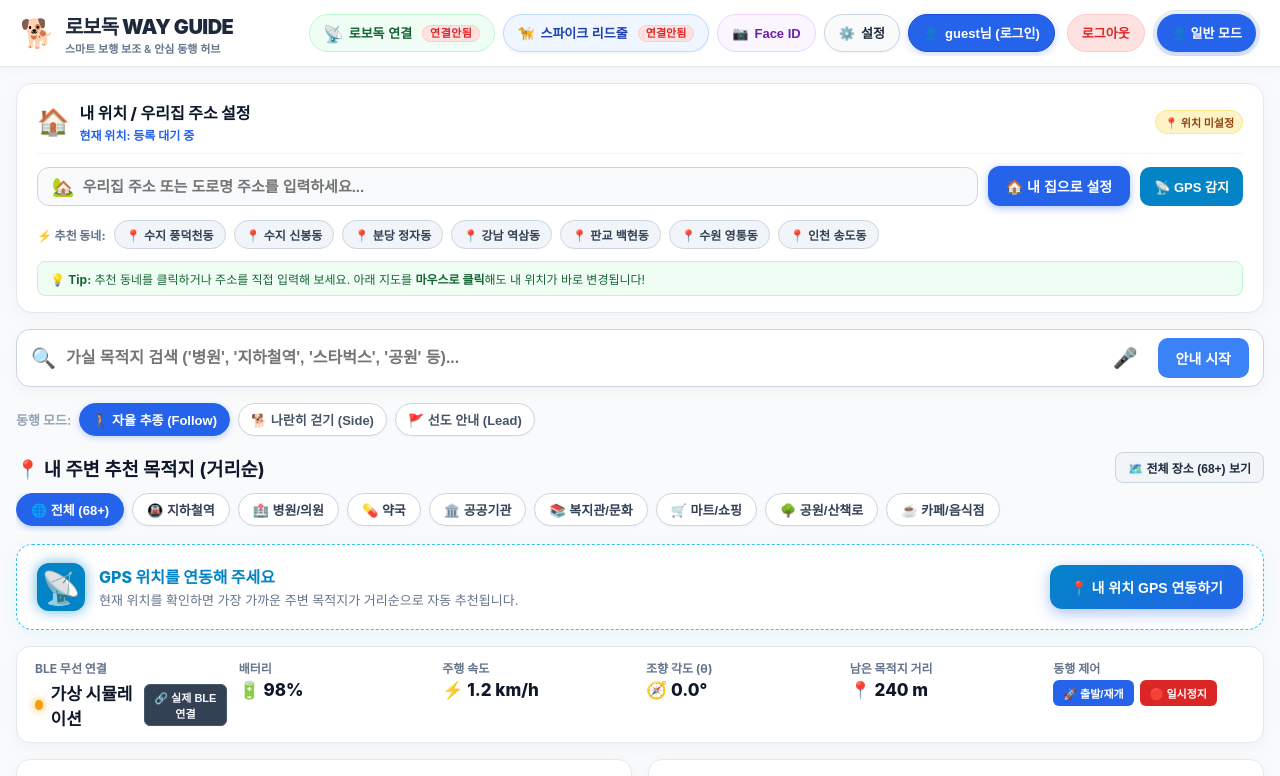
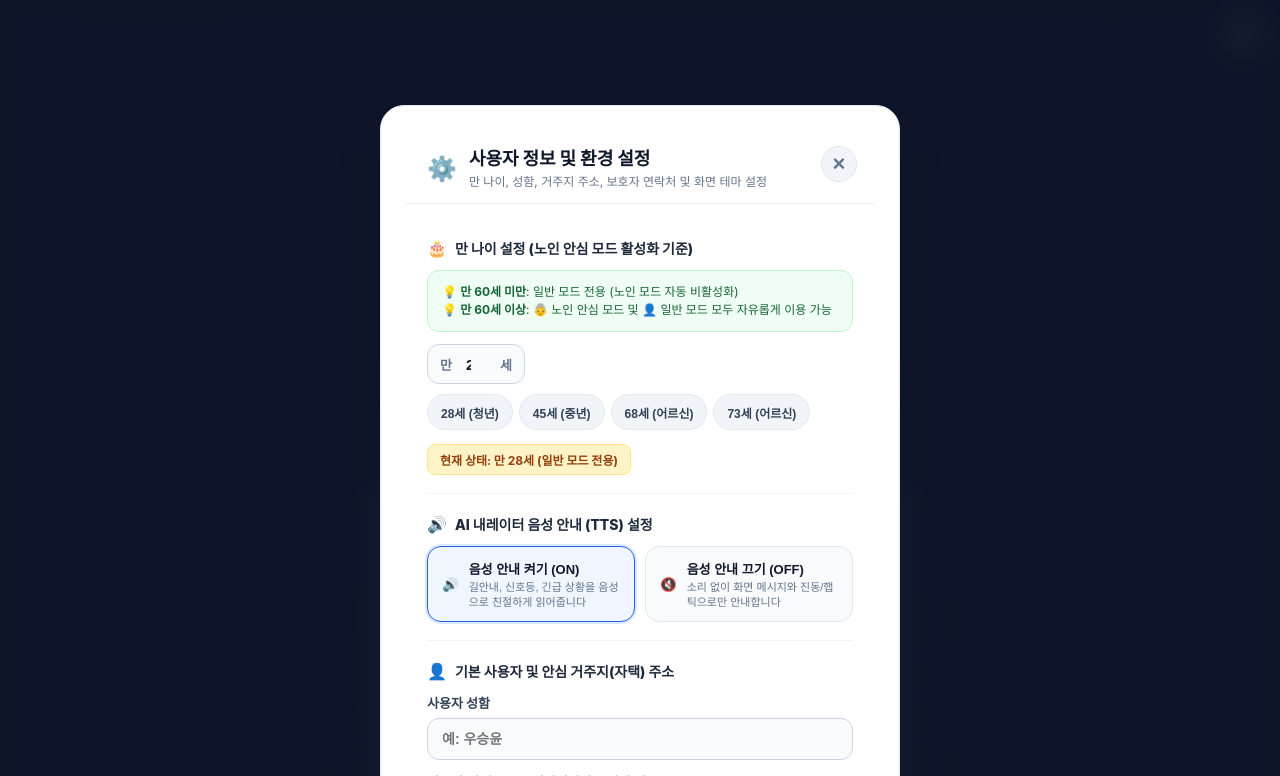
Before and after one commit to wooseungyoon-spam/robodog-wayguide-web, a Flask app: page / in a window 1280 px wide. Shown: the top 776 px of the page. Run offline with Flask 3, Linux system fonts and the light colour scheme; some web fonts are replaced; grey boxes are pictures that could not be loaded.

Commit message:
feat: compact floating settings modal, soft rounded inputs, top-right X close button, and backdrop close

```diff
--- a/templates/index.html
+++ b/templates/index.html
@@ -19,7 +19,7 @@
     {% endif %}
 
     <!-- Local CSS with cache-busting -->
-    <link rel="stylesheet" href="{{ url_for('static', filename='style.css') }}?v=9.0_clean_settings">
+    <link rel="stylesheet" href="{{ url_for('static', filename='style.css') }}?v=10.0_compact_modal">
 
     <!-- [안심 보장] ☀️ 완벽한 화이트 모드 및 헤더 버튼 UI 완벽 최적화 스타일 (캐시 무관 즉시 적용) -->
     <style>
@@ -442,226 +442,318 @@
             background: #F1F5F9 !important;
         }
 
+
         /* =========================================================
-           5. 모달 (나이 설정 모달 & 환경 설정 모달) 완벽한 화이트 UI
+           [v10.0] 컴팩트 플로팅 설정창 & 부드러운 라운드 인풋 & 상단 X 버튼
            ========================================================= */
         .modal-overlay {
+            position: fixed !important;
+            top: 0 !important;
+            left: 0 !important;
+            width: 100vw !important;
+            height: 100vh !important;
             background: rgba(15, 23, 42, 0.55) !important;
-            backdrop-filter: blur(6px) !important;
-        }
-
-        .age-modal-card,
-        .setting-modal-card {
+            backdrop-filter: blur(8px) !important;
+            display: flex !important;
+            align-items: center !important;
+            justify-content: center !important;
+            z-index: 9999 !important;
+            padding: 16px !important;
+            box-sizing: border-box !important;
+        }
+
+        /* 설정창이 화면을 꽉 채우지 않도록 최적의 컴팩트 크기 지정 (최대 520px, 화면 높이의 85%) */
+        .setting-modal-card,
+        .age-modal-card {
+            width: 100% !important;
+            max-width: 520px !important;
+            max-height: 85vh !important;
             background: #FFFFFF !important;
             border: 1px solid #E2E8F0 !important;
-            border-radius: 20px !important;
-            box-shadow: 0 20px 50px rgba(0, 0, 0, 0.12) !important;
+            border-radius: 24px !important;
+            box-shadow: 0 25px 50px -12px rgba(0, 0, 0, 0.25) !important;
             color: #0F172A !important;
-            padding: 24px !important;
-            max-width: 540px !important;
-        }
-
+            display: flex !important;
+            flex-direction: column !important;
+            overflow: hidden !important;
+            position: relative !important;
+            margin: auto !important;
+            animation: modalFadeIn 0.2s cubic-bezier(0.16, 1, 0.3, 1) !important;
+        }
+
+        @keyframes modalFadeIn {
+            from { opacity: 0; transform: scale(0.96) translateY(8px); }
+            to { opacity: 1; transform: scale(1) translateY(0); }
+        }
+
+        /* 모달 상단 헤더 & 오른쪽 상단 닫기(X) 버튼 */
         .modal-header {
+            padding: 18px 22px 14px !important;
+            background: #FFFFFF !important;
             border-bottom: 1px solid #F1F5F9 !important;
-            padding-bottom: 14px !important;
             display: flex !important;
             justify-content: space-between !important;
             align-items: center !important;
+            position: relative !important;
+            flex-shrink: 0 !important;
+        }
+
+        .modal-title-group {
+            display: flex !important;
+            align-items: center !important;
+            gap: 12px !important;
+        }
+
+        .modal-title-group .modal-icon {
+            font-size: 24px !important;
         }
 
         .modal-header h2 {
+            font-size: 18px !important;
+            font-weight: 800 !important;
             color: #0F172A !important;
-            font-size: 20px !important;
-            font-weight: 800 !important;
+            margin: 0 !important;
+            line-height: 1.2 !important;
         }
 
         .modal-subtitle {
+            font-size: 12px !important;
             color: #64748B !important;
-            font-size: 13px !important;
-        }
-
-        .btn-close {
+            margin-top: 3px !important;
+            display: block !important;
+        }
+
+        /* 우측 상단 명확하고 직관적인 원형 X 닫기 버튼 */
+        .btn-close,
+        #btnCloseUserSettingModal,
+        #btnCloseAgeModal {
+            position: absolute !important;
+            top: 16px !important;
+            right: 18px !important;
+            width: 36px !important;
+            height: 36px !important;
+            border-radius: 50% !important;
             background: #F1F5F9 !important;
+            border: 1px solid #E2E8F0 !important;
             color: #64748B !important;
-            border-radius: 50% !important;
-            width: 32px !important;
-            height: 32px !important;
-            display: inline-flex !important;
+            font-size: 22px !important;
+            font-weight: 700 !important;
+            cursor: pointer !important;
+            display: flex !important;
             align-items: center !important;
             justify-content: center !important;
-            border: none !important;
-            cursor: pointer !important;
-            font-size: 20px !important;
-        }
-        .btn-close:hover {
-            background: #E2E8F0 !important;
-            color: #0F172A !important;
-        }
-
-        .age-rule-notice,
+            transition: all 0.2s ease !important;
+            padding: 0 !important;
+            line-height: 1 !important;
+            z-index: 10 !important;
+        }
+
+        .btn-close:hover,
+        #btnCloseUserSettingModal:hover,
+        #btnCloseAgeModal:hover {
+            background: #FEE2E2 !important;
+            border-color: #FECACA !important;
+            color: #DC2626 !important;
+            transform: rotate(90deg) !important;
+        }
+
+        /* 스크롤 가능한 본문 영역 */
+        .setting-modal-body,
+        .age-modal-body {
+            padding: 18px 22px !important;
+            overflow-y: auto !important;
+            max-height: calc(85vh - 140px) !important;
+            box-sizing: border-box !important;
+        }
+        .setting-modal-body::-webkit-scrollbar {
+            width: 6px !important;
+        }
+        .setting-modal-body::-webkit-scrollbar-thumb {
+            background: #CBD5E1 !important;
+            border-radius: 9999px !important;
+        }
+
+        /* =========================================================
+           부드럽고 모던한 인풋 & 폼 컨트롤 (딱딱한 검정 테두리 박스 완전 제거)
+           ========================================================= */
+        .setting-section {
+            margin-bottom: 20px !important;
+            padding-bottom: 18px !important;
+            border-bottom: 1px solid #F1F5F9 !important;
+        }
+        .setting-section:last-child {
+            border-bottom: none !important;
+            margin-bottom: 0 !important;
+        }
+
+        .setting-section-header {
+            display: flex !important;
+            align-items: center !important;
+            gap: 8px !important;
+            margin-bottom: 12px !important;
+        }
+        .ssh-title {
+            font-size: 14px !important;
+            font-weight: 800 !important;
+            color: #1E293B !important;
+        }
+
         .setting-notice-box {
             background: #F0FDF4 !important;
             border: 1px solid #BBF7D0 !important;
             border-radius: 12px !important;
             color: #166534 !important;
-            padding: 14px 16px !important;
-            font-size: 13px !important;
-            line-height: 1.6 !important;
-            margin: 14px 0 !important;
-        }
-
-        .current-age-badge-row {
+            padding: 12px 14px !important;
+            font-size: 12px !important;
+            line-height: 1.5 !important;
+            margin-bottom: 12px !important;
+        }
+
+        /* 1. 나이 입력창 & 가로 정렬 알약 칩 */
+        .setting-field-row {
             display: flex !important;
             align-items: center !important;
             gap: 10px !important;
-            margin-bottom: 16px !important;
-        }
-        .badge-label {
-            font-size: 14px !important;
-            font-weight: 700 !important;
-            color: #334155 !important;
-        }
-        .age-badge-highlight {
-            background: #FFFBEB !important;
-            border: 1.5px solid #FDE68A !important;
-            color: #B45309 !important;
-            font-weight: 800 !important;
-            padding: 6px 14px !important;
-            border-radius: 9999px !important;
-            font-size: 13px !important;
-        }
-
-        .presets-title {
+            flex-wrap: wrap !important;
+            margin-bottom: 10px !important;
+        }
+
+        .input-with-unit {
+            display: inline-flex !important;
+            align-items: center !important;
+            background: #F8FAFC !important;
+            border: 1.5px solid #CBD5E1 !important;
+            border-radius: 12px !important;
+            padding: 0 12px !important;
+            height: 40px !important;
+            box-sizing: border-box !important;
+        }
+        .input-with-unit .unit-prefix,
+        .input-with-unit .unit-suffix {
             font-size: 13px !important;
             font-weight: 700 !important;
             color: #64748B !important;
-            margin-bottom: 8px !important;
-        }
-
-        .presets-grid {
-            display: grid !important;
-            grid-template-columns: 1fr 1fr !important;
-            gap: 8px !important;
-            margin-bottom: 16px !important;
-        }
-
-        .btn-age-preset,
+        }
+        .input-with-unit input {
+            width: 48px !important;
+            border: none !important;
+            background: transparent !important;
+            text-align: center !important;
+            font-size: 15px !important;
+            font-weight: 800 !important;
+            outline: none !important;
+            color: #0F172A !important;
+        }
+
+        .setting-age-chips {
+            display: flex !important;
+            flex-direction: row !important;
+            flex-wrap: wrap !important;
+            gap: 6px !important;
+            align-items: center !important;
+        }
+
         .btn-chip-age {
-            background: #F8FAFC !important;
+            display: inline-flex !important;
+            align-items: center !important;
+            justify-content: center !important;
+            height: 36px !important;
+            padding: 0 13px !important;
+            border-radius: 9999px !important;
+            background: #F1F5F9 !important;
             border: 1.5px solid #E2E8F0 !important;
-            border-radius: 12px !important;
-            padding: 10px 14px !important;
-            display: flex !important;
-            align-items: center !important;
-            justify-content: space-between !important;
-            font-size: 13px !important;
+            font-size: 12px !important;
             font-weight: 700 !important;
-            color: #1E293B !important;
+            color: #334155 !important;
             cursor: pointer !important;
+            white-space: nowrap !important;
             transition: all 0.15s ease !important;
         }
-        .btn-age-preset:hover,
         .btn-chip-age:hover {
             background: #EFF6FF !important;
             border-color: #93C5FD !important;
+            color: #1E40AF !important;
             transform: translateY(-1px) !important;
-            box-shadow: 0 2px 8px rgba(37, 99, 235, 0.1) !important;
-        }
-
-        .preset-tag.under {
+        }
+
+        .setting-status-badge {
+            display: inline-block !important;
+            padding: 6px 12px !important;
+            border-radius: 8px !important;
+            font-size: 12px !important;
+            font-weight: 700 !important;
+            margin-top: 4px !important;
+        }
+        .setting-status-badge.under {
             background: #FEF3C7 !important;
             color: #92400E !important;
-            padding: 2px 7px !important;
-            border-radius: 6px !important;
-            font-size: 11px !important;
-        }
-        .preset-tag.over {
+            border: 1px solid #FDE68A !important;
+        }
+        .setting-status-badge.over {
             background: #DCFCE7 !important;
             color: #15803D !important;
-            padding: 2px 7px !important;
-            border-radius: 6px !important;
-            font-size: 11px !important;
-        }
-
-        .age-custom-input-row {
+            border: 1px solid #86EFAC !important;
+        }
+
+        /* 2. 모든 텍스트 입력창 (성함, 주소, 보호자 연락처) - 부드러운 라운드 필드 */
+        .form-group {
             display: flex !important;
-            align-items: center !important;
-            justify-content: space-between !important;
-            background: #F8FAFC !important;
-            border: 1.5px solid #E2E8F0 !important;
-            border-radius: 12px !important;
-            padding: 10px 16px !important;
-        }
-        .age-custom-input-row label {
-            font-size: 14px !important;
+            flex-direction: column !important;
+            gap: 6px !important;
+            margin-bottom: 12px !important;
+            width: 100% !important;
+        }
+        .form-label {
+            font-size: 13px !important;
             font-weight: 700 !important;
             color: #334155 !important;
-        }
-        .custom-input-wrap {
-            display: flex !important;
-            align-items: center !important;
-            gap: 8px !important;
-        }
-        .custom-input-wrap input {
-            width: 70px !important;
-            height: 38px !important;
-            text-align: center !important;
-            font-size: 16px !important;
-            font-weight: 800 !important;
+            margin: 0 !important;
+        }
+        .form-input {
+            width: 100% !important;
+            box-sizing: border-box !important;
+            height: 42px !important;
+            padding: 0 14px !important;
+            background: #F8FAFC !important;
+            border: 1.5px solid #CBD5E1 !important;
+            border-radius: 12px !important;
+            font-size: 14px !important;
+            font-weight: 600 !important;
+            color: #0F172A !important;
+            outline: none !important;
+            transition: all 0.15s ease !important;
+        }
+        .form-input:focus {
             background: #FFFFFF !important;
-            border: 1.5px solid #CBD5E1 !important;
-            border-radius: 8px !important;
-            color: #0F172A !important;
-        }
-        .btn-apply-age {
-            background: #2563EB !important;
-            color: #FFFFFF !important;
-            border: none !important;
-            border-radius: 8px !important;
-            height: 38px !important;
-            padding: 0 16px !important;
-            font-size: 13px !important;
-            font-weight: 700 !important;
-            cursor: pointer !important;
-            transition: background 0.15s !important;
-        }
-        .btn-apply-age:hover {
-            background: #1D4ED8 !important;
-        }
-
-        /* 설정 모달 내 섹션 및 폼 요소 스타일 */
-        .setting-section {
-            margin-bottom: 20px !important;
-            padding-bottom: 16px !important;
-            border-bottom: 1px solid #F1F5F9 !important;
-        }
-        .setting-section:last-child {
-            border-bottom: none !important;
-            margin-bottom: 0 !important;
-        }
-        .setting-section-header {
-            display: flex !important;
-            align-items: center !important;
-            gap: 8px !important;
-            margin-bottom: 12px !important;
-        }
-        .ssh-title {
-            font-size: 15px !important;
-            font-weight: 800 !important;
-            color: #0F172A !important;
+            border-color: #2563EB !important;
+            box-shadow: 0 0 0 3px rgba(37, 99, 235, 0.12) !important;
+        }
+
+        .form-row-half {
+            display: grid !important;
+            grid-template-columns: 1fr 1fr !important;
+            gap: 12px !important;
+            width: 100% !important;
+        }
+
+        /* 3. 내레이터 음성 & 테마 선택 카드 버튼 */
+        .theme-select-row {
+            display: grid !important;
+            grid-template-columns: 1fr 1fr !important;
+            gap: 10px !important;
         }
         .btn-theme-select {
             background: #F8FAFC !important;
             border: 1.5px solid #E2E8F0 !important;
-            border-radius: 12px !important;
-            padding: 12px 16px !important;
+            border-radius: 14px !important;
+            padding: 12px 14px !important;
             cursor: pointer !important;
             display: flex !important;
             align-items: center !important;
-            gap: 12px !important;
-            flex: 1 !important;
+            gap: 10px !important;
             transition: all 0.15s ease !important;
             text-align: left !important;
+            box-sizing: border-box !important;
         }
         .btn-theme-select:hover {
             border-color: #93C5FD !important;
@@ -670,42 +762,59 @@
         .btn-theme-select.active {
             border-color: #2563EB !important;
             background: #EFF6FF !important;
-            box-shadow: 0 0 0 2px rgba(37, 99, 235, 0.2) !important;
+            box-shadow: 0 0 0 2px rgba(37, 99, 235, 0.15) !important;
         }
         .theme-main {
-            font-size: 14px !important;
+            font-size: 13px !important;
             font-weight: 800 !important;
             color: #0F172A !important;
             display: block !important;
         }
         .theme-desc {
-            font-size: 12px !important;
+            font-size: 11px !important;
             color: #64748B !important;
             display: block !important;
             margin-top: 2px !important;
+            line-height: 1.3 !important;
+        }
+
+        /* 4. 모달 하단 푸터 액션 버튼 */
+        .setting-footer {
+            padding: 14px 22px !important;
+            background: #F8FAFC !important;
+            border-top: 1px solid #E2E8F0 !important;
+            display: flex !important;
+            gap: 10px !important;
+            justify-content: flex-end !important;
+            flex-shrink: 0 !important;
         }
         .btn-setting-save {
             background: #2563EB !important;
             color: #FFFFFF !important;
             border: none !important;
             border-radius: 10px !important;
-            padding: 12px 24px !important;
+            padding: 11px 20px !important;
             font-size: 14px !important;
             font-weight: 800 !important;
             cursor: pointer !important;
+            transition: background 0.15s ease !important;
         }
         .btn-setting-save:hover {
             background: #1D4ED8 !important;
         }
         .btn-setting-cancel {
-            background: #F1F5F9 !important;
+            background: #FFFFFF !important;
             color: #475569 !important;
-            border: 1px solid #CBD5E1 !important;
+            border: 1.5px solid #CBD5E1 !important;
             border-radius: 10px !important;
-            padding: 12px 20px !important;
+            padding: 11px 18px !important;
             font-size: 14px !important;
             font-weight: 700 !important;
             cursor: pointer !important;
+        }
+        .btn-setting-cancel:hover {
+            background: #F1F5F9 !important;
+            color: #0F172A !important;
         }
 
     </style>
@@ -2137,6 +2246,6 @@
     </div>
 
     <!-- Frontend Main Script with cache-busting -->
-    <script src="{{ url_for('static', filename='app.js') }}?v=9.0_clean_settings"></script>
+    <script src="{{ url_for('static', filename='app.js') }}?v=10.0_compact_modal"></script>
 </body>
 </html>
```
Also changed, not shown: static/app.js.
